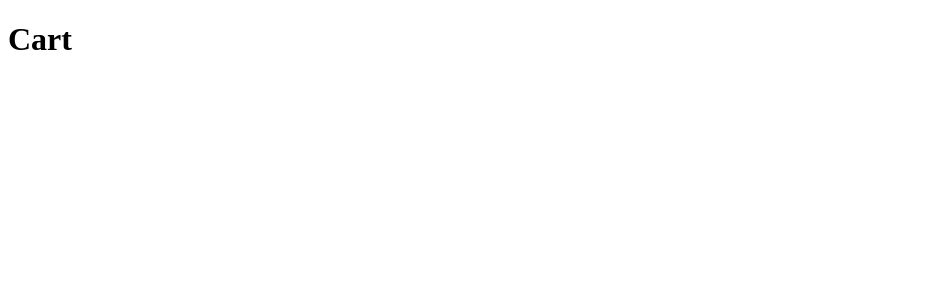
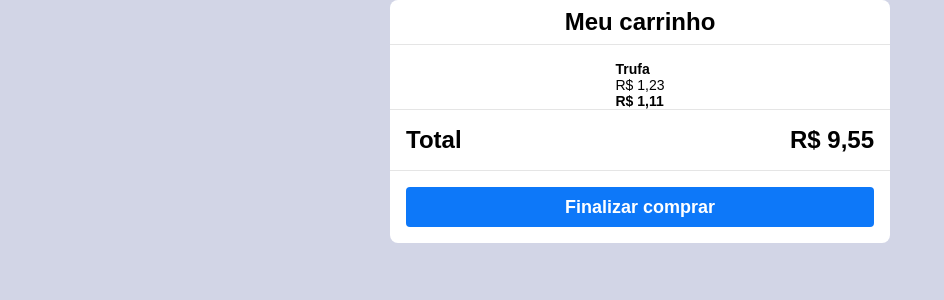
Before and after one commit to MelquiasRibeiro/cart, a React (Create React App) app: page / in a window 1280 px wide. Shown: the top 300 px of the page, without its empty margins (0-944 px from the left). Built offline with nearby package versions, Linux system fonts and the light colour scheme.

Commit message:
feat: cart page

```diff
--- a/package.json
+++ b/package.json
@@ -6,6 +6,7 @@
     "@testing-library/jest-dom": "^5.11.9",
     "@testing-library/react": "^11.2.5",
     "@testing-library/user-event": "^12.8.3",
+    "axios": "^0.21.1",
     "react": "^17.0.2",
     "react-dom": "^17.0.2",
     "react-router-dom": "^5.2.0",
--- a/src/App.js
+++ b/src/App.js
@@ -1,10 +1,12 @@
 import React from 'react'
 import Routes from './routes';
 import {BrowserRouter} from 'react-router-dom'
+import GlobalStyle from './styles/global';
 
 function App() {
   return (
     <BrowserRouter>
+      <GlobalStyle/>
       <Routes/>
     </BrowserRouter>
   );
--- /dev/null
+++ b/src/components/cartItem/index.js
@@ -0,0 +1,22 @@
+import React from 'react'
+
+import{Container,Picture,Info} from './styles';
+
+export default function CartItem() {
+    return (
+        <Container>
+            <Picture/>
+            <Info>
+                <strong>
+                    Trufa
+                </strong>
+                <p>
+                    R$ 1,23
+                </p>
+                <strong>
+                    R$ 1,11
+                </strong>
+            </Info>
+        </Container>
+    )
+}
--- /dev/null
+++ b/src/components/cartItem/styles.js
@@ -0,0 +1,8 @@
+import styled from 'styled-components';
+
+export const Container = styled.div`
+
+`;
+
+export const Picture = styled.img` `;
+export const Info = styled.div` `;
--- a/src/pages/cart/index.js
+++ b/src/pages/cart/index.js
@@ -1,13 +1,25 @@
 import React from 'react'
-import {Container} from './styles'
-
+import {Container,CartContainer,Header,Total,Footer,Button} from './styles'
+import CartItem from '../../components/cartItem';
 
 export default function Cart() {
     return (
         <Container>
-            <h1>
-                Cart
-            </h1>
+            <CartContainer>
+                <Header>
+                    <strong>Meu carrinho</strong>
+                </Header>
+                <CartItem/>
+                <Total>
+                    <strong>Total</strong>
+                    <strong>R$ 9,55</strong>
+                </Total>
+                <Footer>
+                    <Button>
+                        Finalizar comprar
+                    </Button>
+                </Footer>
+            </CartContainer>
         </Container>
     )
 }
--- a/src/pages/cart/styles.js
+++ b/src/pages/cart/styles.js
@@ -1,5 +1,55 @@
 import styled from 'styled-components';
 
 export const Container = styled.div`
+    flex:1;
+    display:flex;
+    align-items:center;
+    justify-content:center;
 
 `;
+export const CartContainer =styled.div`
+    display:flex;
+    flex-direction:column;
+    align-items:center;
+    background-color:#ffffff;
+    min-width:500px;
+    border-radius:8px;
+`;
+export const Header = styled.div`
+    text-align:center;
+    width:100%;
+    font-size:24px;
+    padding:8px;
+    border-bottom: solid 1px #e5e5e5;
+`;
+
+export const Total  = styled.div`
+        width:100%;
+        display:flex;
+        flex-direction:row;
+        justify-content:space-between;
+        padding:16px;
+        font-size:24px;
+        border-top: solid 1px #e5e5e5;
+        border-bottom: solid 1px #e5e5e5;
+`;
+
+export const Footer = styled.div`
+        padding:16px;
+        display:flex;
+        align-items:center;
+        justify-content:center;
+        width:100%;
+`;
+
+export const Button = styled.button`
+    height:40px;
+    width:100%;
+    padding:8px;
+    border:none;
+    border-radius:4px;
+    background-color:#0D78F9;
+    font-size:18px;
+    font-weight:bold;
+
+`;
--- /dev/null
+++ b/src/styles/global.js
@@ -0,0 +1,29 @@
+import { createGlobalStyle } from 'styled-components';
+
+export default createGlobalStyle`
+@import url('https://fonts.googleapis.com/css2?family=Poppins:wght@300;400;500;700&display=swap');
+
+*{
+    margin:0;
+    padding:0;
+    outline:0;
+    box-sizing:border-box;
+}
+body{
+    background-color:#D2D5E6 ;
+    -webkit-font-smoothing: antialiased;
+}
+#root {
+    max-width: 1020px;
+    margin: 0 auto;
+    padding: 0 20px 50px;
+}
+body, input, button {
+ font: 14px Poppins,sans-serif;
+ color:#000000;
+}
+button{
+    cursor: pointer;
+    color:#ffffff;
+}
+`;
```
Also changed, not shown: 1 other file (tests, documents, lock files or other folders).
